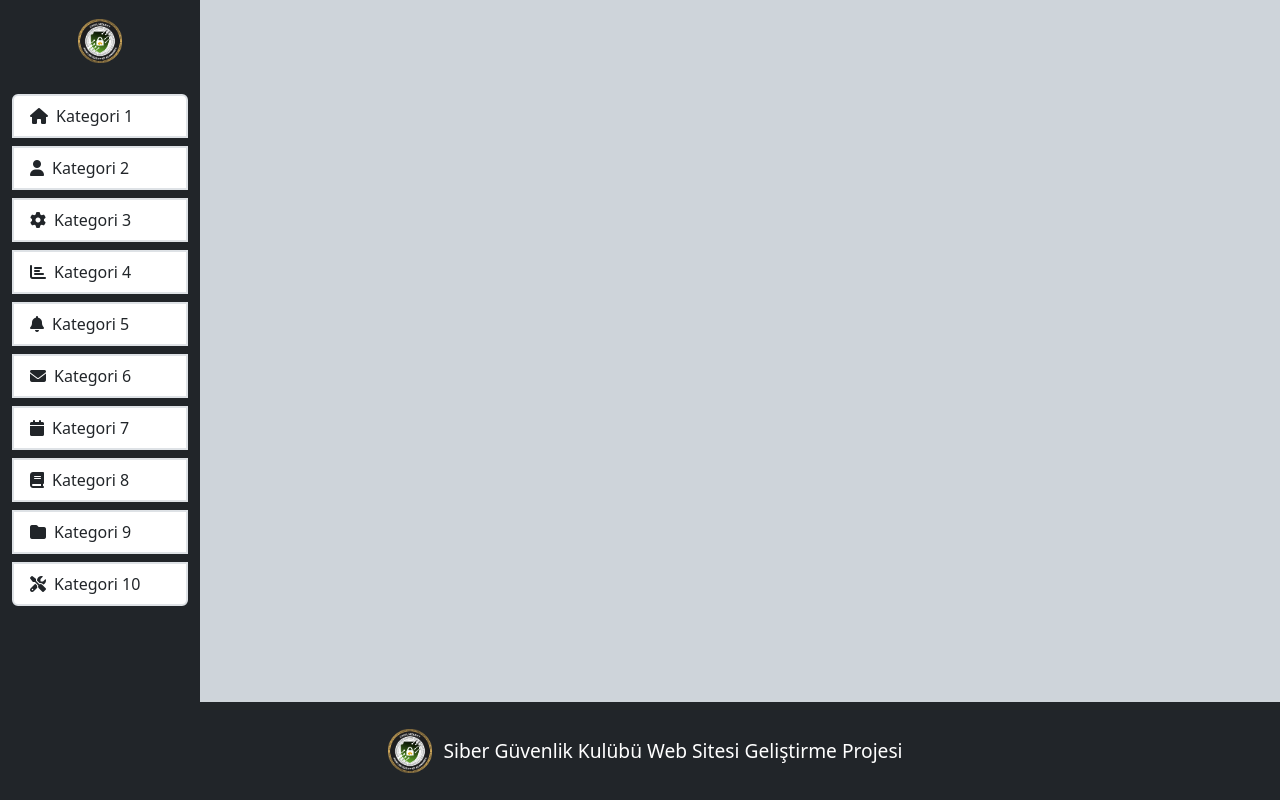
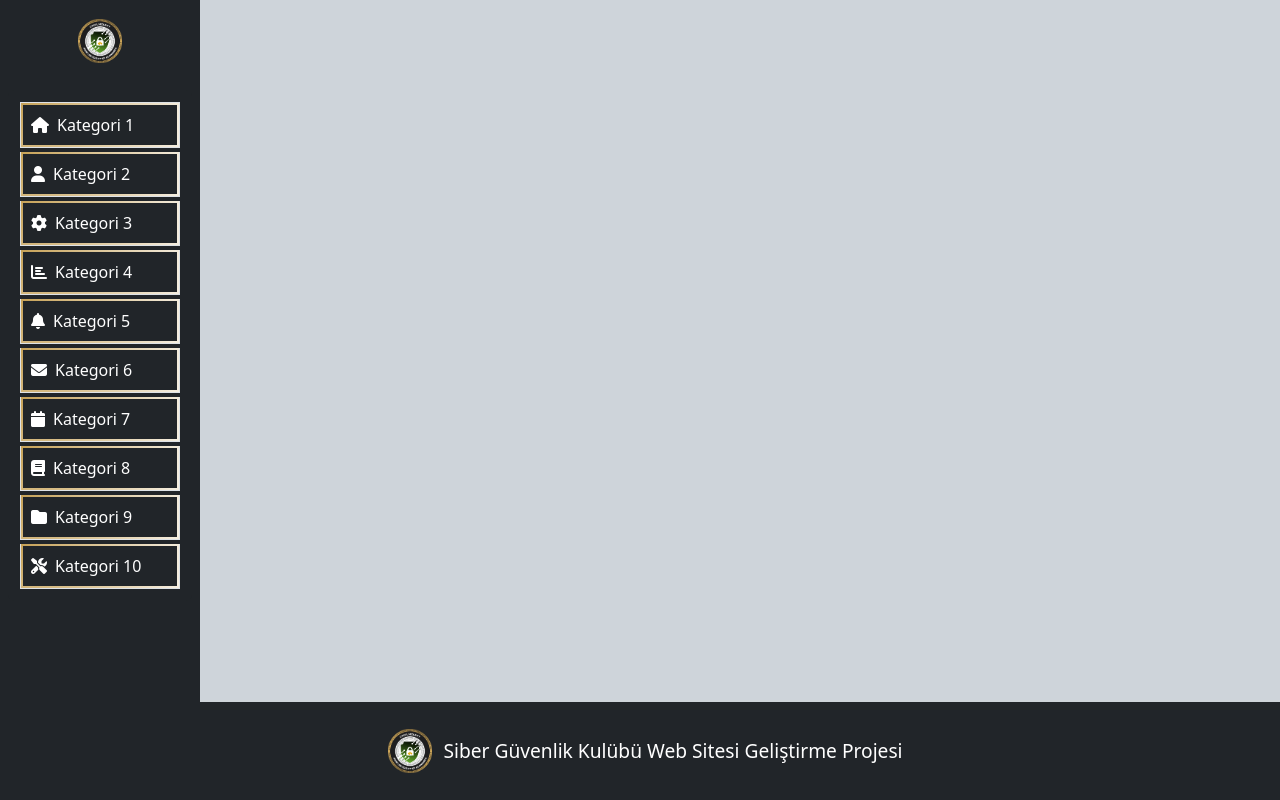
Before and after one commit to furkanmar/sgk-web-team, a Vue app: page / in a window 1280 px wide. Built offline with nearby package versions, Linux system fonts and the light colour scheme.

Commit message:
Add glow effect to sidebar buttons. Incomplete Feature.

```diff
--- a/package.json
+++ b/package.json
@@ -12,6 +12,7 @@
     "@fortawesome/fontawesome-svg-core": "^6.6.0",
     "@fortawesome/free-solid-svg-icons": "^6.6.0",
     "@fortawesome/vue-fontawesome": "^3.0.8",
+    "@vueuse/core": "^11.2.0",
     "bootstrap": "^5.3.3",
     "core-js": "^3.8.3",
     "vue": "^3.2.13",
--- a/src/components/SideBar.vue
+++ b/src/components/SideBar.vue
@@ -1,47 +1,37 @@
-<template>
-  <div class="sidebar-wrapper d-flex flex-column bg-dark" :class="{ 'collapsed': isScreenSmall ? isCollapsed : false }" style="">
-    <img src="@/assets/cs-logo.png" alt="CS Logo" class="my-3 mx-5 align-self-center" style="width: 50px; height: auto;">
-    <button id="toggle" class="toggle-button btn btn-dark mx-3" @click="toggleSidebar">
-      <i class="fas fa-bars"></i>
-    </button>
-    <div class="p-2 sidebar-container">
-      <div class="list-group flex-grow-1">
-        <router-link
-          v-for="category in categories"
-          :key="category.id"
-          :to="category.path"
-          class="list-group-item border border-2 d-flex align-items-center m-1"
-          :class="{ 'active': $route.path === category.path }"
-          style=""
-        >
-          <i :class="category.icon" class="me-2"></i>
-          <span v-if="isScreenSmall ? !isCollapsed : true">{{ category.name }}</span>
-        </router-link>
-      </div>
-    </div>
-  </div>
-</template>
+<script>
+import {ref} from "vue";
+import { useMouse } from '@vueuse/core'
+const minScreenWidthForToggle = 1026;
 
-<script>
-const minScreenWidthForToggle = 1026;
+
 
 export default {
   name: 'SideBar',
+  setup() {
+    // eslint-disable-next-line no-unused-vars
+    const {x, y} = useMouse()
+// eslint-disable-next-line no-unused-vars
+    const one = ref<HTMLElement | null>null
+    const two = ref<HTMLElement | null>null
+    const nine = ref<HTMLElement | null>null
+    return{x, y, one, two, nine
+    }
+  },
   data() {
     return {
       isCollapsed: this.getScreenSmall(),
       isScreenSmall: this.getScreenSmall(),
       categories: [
-        { id: 1, name: 'Kategori 1', path: '/category1', icon: 'fas fa-home' },
-        { id: 2, name: 'Kategori 2', path: '/category2', icon: 'fas fa-user' },
-        { id: 3, name: 'Kategori 3', path: '/category3', icon: 'fas fa-cog' },
-        { id: 4, name: 'Kategori 4', path: '/category4', icon: 'fas fa-chart-bar' },
-        { id: 5, name: 'Kategori 5', path: '/category5', icon: 'fas fa-bell' },
-        { id: 6, name: 'Kategori 6', path: '/category6', icon: 'fas fa-envelope' },
-        { id: 7, name: 'Kategori 7', path: '/category7', icon: 'fas fa-calendar' },
-        { id: 8, name: 'Kategori 8', path: '/category8', icon: 'fas fa-book' },
-        { id: 9, name: 'Kategori 9', path: '/category9', icon: 'fas fa-folder' },
-        { id: 10, name: 'Kategori 10', path: '/category10', icon: 'fas fa-tools' },
+        { id: 1, name: 'Kategori 1', path: '/category1', icon: 'fas fa-home', ref: 'one' },
+        { id: 2, name: 'Kategori 2', path: '/category2', icon: 'fas fa-user', ref: 'two' },
+        { id: 3, name: 'Kategori 3', path: '/category3', icon: 'fas fa-cog', ref: 'three' },
+        { id: 4, name: 'Kategori 4', path: '/category4', icon: 'fas fa-chart-bar', ref: 'four' },
+        { id: 5, name: 'Kategori 5', path: '/category5', icon: 'fas fa-bell',ref: 'five' },
+        { id: 6, name: 'Kategori 6', path: '/category6', icon: 'fas fa-envelope', ref: 'six' },
+        { id: 7, name: 'Kategori 7', path: '/category7', icon: 'fas fa-calendar', ref: 'seven' },
+        { id: 8, name: 'Kategori 8', path: '/category8', icon: 'fas fa-book', ref: 'eight' },
+        { id: 9, name: 'Kategori 9', path: '/category9', icon: 'fas fa-folder', ref: 'nine' },
+        { id: 10, name: 'Kategori 10', path: '/category10', icon: 'fas fa-tools', ref: 'ten' },
       ],
     };
   },
@@ -65,10 +55,56 @@ export default {
 };
 </script>
 
+
+<template>
+  <div class="sidebar-wrapper d-flex flex-column bg-dark" :class="{ 'collapsed': isScreenSmall ? isCollapsed : false }" style="">
+    <img src="@/assets/cs-logo.png" alt="CS Logo" class="my-3 mx-5 align-self-center" style="width: 50px; height: auto;">
+    <button id="toggle" class="toggle-button btn btn-dark mx-3" @click="toggleSidebar">
+      <i class="fas fa-bars"></i>
+    </button>
+    <div class="p-2 sidebar-container">
+      <div class="p-2 list-group flex-grow-1 bg-dark position-relative"  >
+        <div class="bg-dark position-relative" >
+        <router-link
+          v-for="category in categories"
+          :key="category.id"
+          :to="category.path"
+          class="list-group-item d-flex align-items-center m-1 position-relative glow padding-glow"
+          :class="{ 'active': $route.path === category.path }"
+          :style="{
+            '--x': `${x - (category.ref?.offsetLeft ?? 0)}px`,
+            '--y': `${y - (category.ref?.offsetTop ?? 0)}px`
+          }"
+          :ref="category.ref"
+
+        >
+          <div class="position-relative flex-fill p-2 bg-dark">
+          <i :class="category.icon" class="me-2 text-white"></i>
+          <span v-if="isScreenSmall ? !isCollapsed : true" class="text-white">{{ category.name }}</span>
+          </div>
+        </router-link>
+        </div>
+      </div>
+    </div>
+  </div>
+</template>
+
+
+
 <style scoped>
 .sidebar-wrapper {
   width: 200px;
   transition: width 0.3s ease-in-out;
+}
+.glow::before{
+  content: '';
+  position: absolute;
+  inset: 0px;
+  background: radial-gradient(
+  200px circle at var(--x) var(--y),
+  #C7A257,
+  transparent
+  );
 }
 
 .sidebar-wrapper.collapsed {
@@ -107,6 +143,12 @@ export default {
 .list-group-item:hover {
   cursor: pointer;
 }
+.padding-glow{
+  padding-top: 2px;
+  padding-right: 2px;
+  padding-bottom: 2px;
+  padding-left: 2px;
+}
 
 @media only screen and (min-width: 1026px) {
   #toggle {
```
Also changed, not shown: 1 other file (tests, documents, lock files or other folders).
